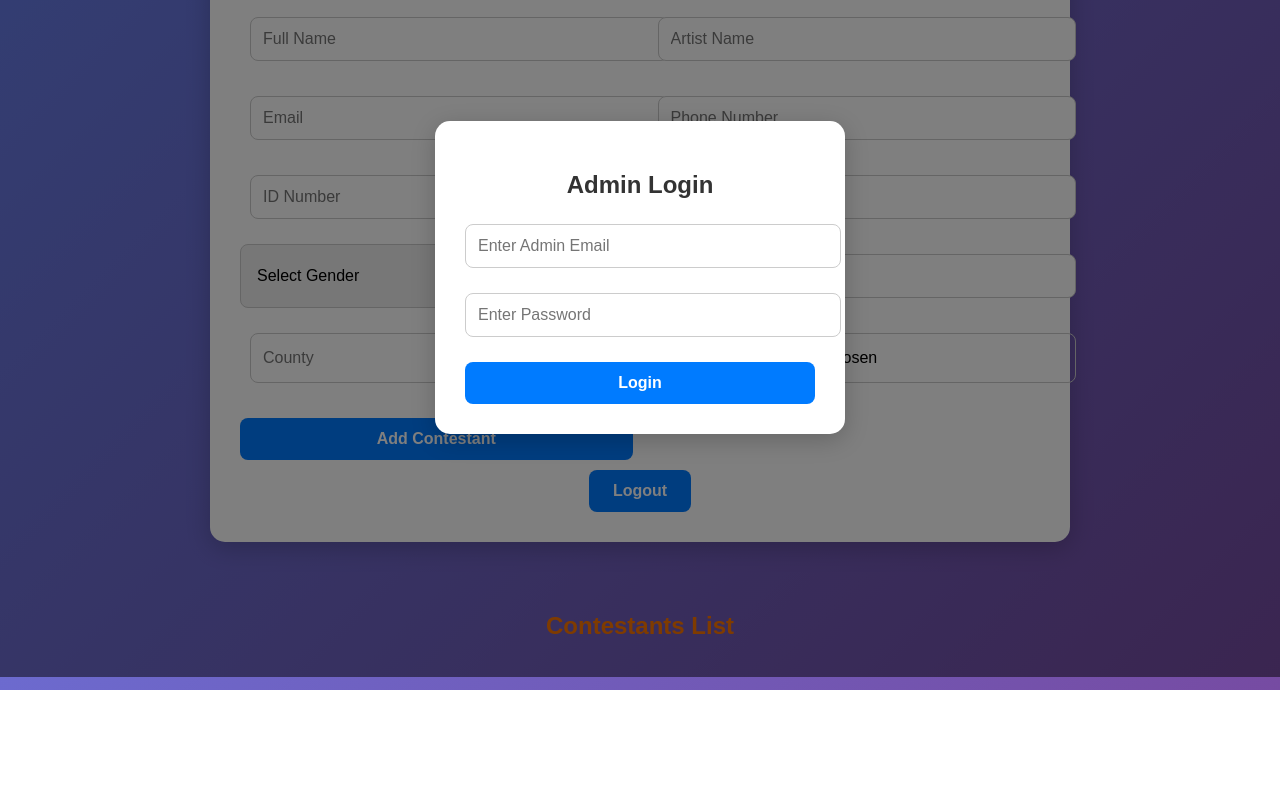
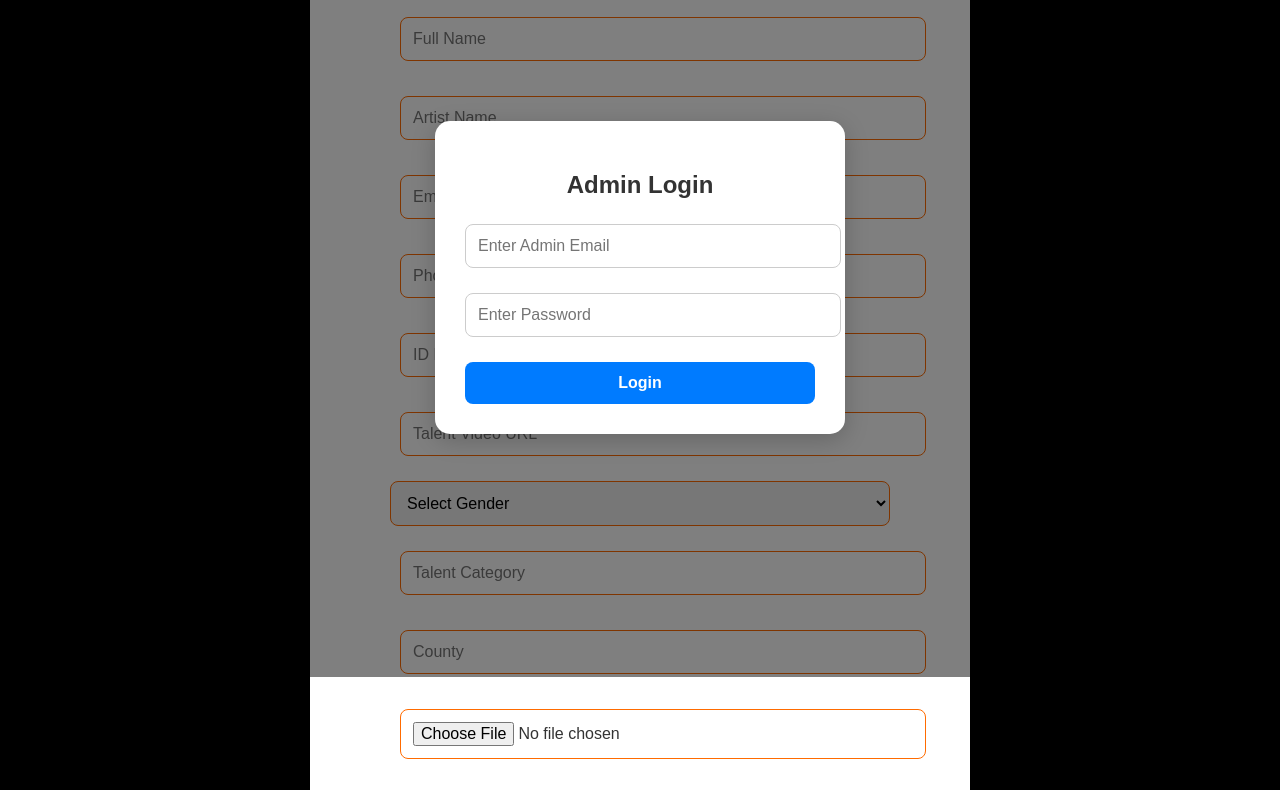
Before and after one commit to mangiarts/maish-voting, a plain HTML site: page admin.html in a window 1280 px wide. Shown: the part 123-913 px from the top of the page. Before the commit the page ends 813 px from the top, so only its background shows below. Drawn offline with Linux system fonts and the light colour scheme.

Commit message:
Add files via upload

```diff
--- a/admin.html
+++ b/admin.html
@@ -14,7 +14,8 @@
             justify-content: center;
             align-items: center;
             min-height: 100vh;
-            background: linear-gradient(135deg, #667eea, #764ba2);
+            background: #000000;
+            color: #333;
             margin: 0;
         }
 
@@ -73,16 +74,18 @@
             padding: 30px;
             border-radius: 15px;
             box-shadow: 0 6px 25px rgba(0, 0, 0, 0.2);
-            width: 80%;
-            max-width: 800px;
+            width: 90%;
+            max-width: 600px;
             margin: 20px auto;
         }
 
         #adminAddForm {
-            display: grid;
-            grid-template-columns: 1fr 1fr;
+            display: flex;
+            flex-direction: column;
             gap: 15px;
-            margin-top: 20px;
+            margin: 20px auto;
+            max-width: 500px;
+            background: white;
         }
 
         #adminAddForm input,
@@ -90,46 +93,36 @@
             width: 100%;
             padding: 12px;
             border-radius: 8px;
-            border: 1px solid #ccc;
+            border: 1px solid #FF6B00;
             font-size: 16px;
+            transition: border-color 0.3s;
         }
 
-        #contestantList {
-            width: 90%;
-            margin: 30px auto;
-        }
-
-        .contestant-card {
-            background: white;
-            padding: 20px;
-            border-radius: 10px;
-            margin: 15px 0;
-            display: grid;
-            grid-template-columns: 200px 1fr;
-            gap: 20px;
-            box-shadow: 0 4px 15px rgba(0, 0, 0, 0.1);
-        }
-
-        .contestant-card img {
-            width: 100%;
-            height: 200px;
-            object-fit: cover;
-            border-radius: 8px;
+        #adminAddForm input:focus,
+        #adminAddForm select:focus {
+            outline: none;
+            border-color: #FF6B00;
+            box-shadow: 0 0 5px rgba(255, 107, 0, 0.3);
         }
 
         button {
-            background: #007bff;
+            background: #FF6B00;
             color: white;
             padding: 12px 24px;
             border: none;
             border-radius: 8px;
             cursor: pointer;
             font-size: 16px;
-            transition: background 0.3s;
+            transition: transform 0.2s;
         }
 
         button:hover {
-            background: #0056b3;
+            transform: translateY(-2px);
+            background: #ff8533;
+        }
+
+        h1, h2 {
+            color: #FF6B00;
         }
     </style>
 </head>
```
